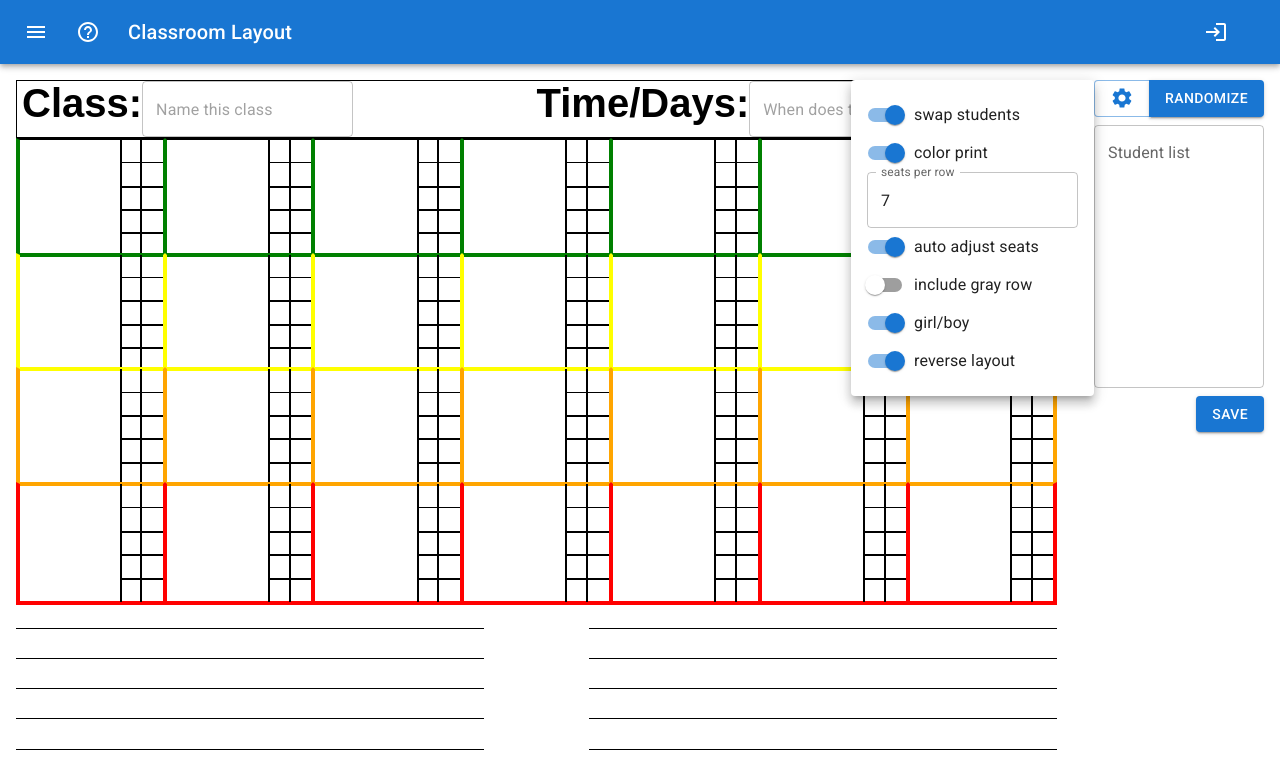
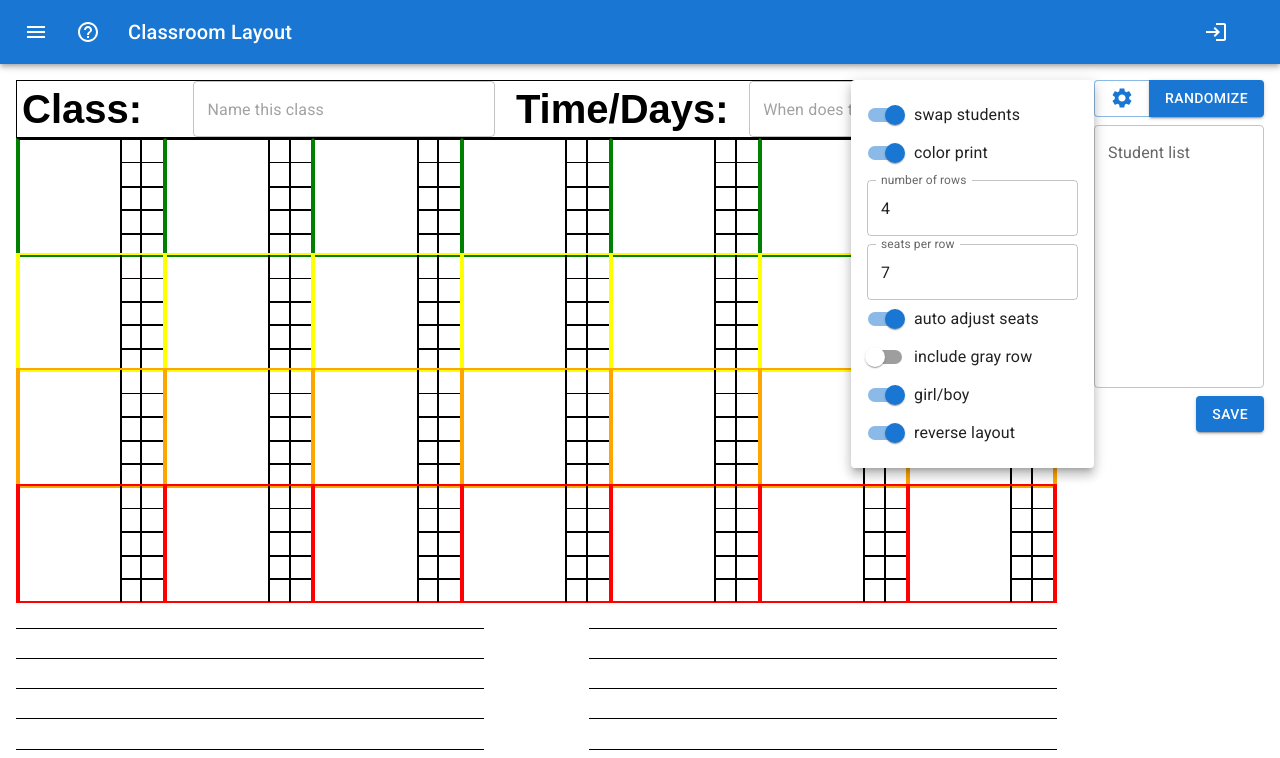
Before and after one commit to thomasoniii/class-layout, a React (Create React App) app: page / in a window 1280 px wide. Both pictures are taken after a click on the button 1122 px from the left and 98 px from the top of the page. Shown: the top 758 px of the page. Built offline with nearby package versions, Linux system fonts and the light colour scheme.

Commit message:
jimt/work towards dynamic rows

```diff
--- a/src/App.css
+++ b/src/App.css
@@ -26,6 +26,10 @@ body {
   /*  margin-top: 10px; */
 }
 
+.ui-control {
+  width: 100%;
+}
+
 @media print {
   .config {
     display: none;
@@ -33,7 +37,6 @@ body {
 
   .ui-control {
     display: none;
-    background-color: blue;
   }
 
   .print-control {
@@ -55,7 +58,7 @@ body {
 .studentGrid {
   display: grid;
   box-sizing: border-box;
-  height: 4.8in;
+  /*height: 4.8in;*/
 }
 
 .studentGrid div {
@@ -63,9 +66,6 @@ body {
 }
 
 .name {
-  /* height: 1.11in; */
-  /* min-height: 0.5in; */
-  /* max-height: 1.5in; */
   border: 0px solid black;
   grid-row-start: 1;
   grid-row-end: 6;
@@ -88,14 +88,13 @@ body {
 }
 
 .grade {
-  //height : 20px;
-  //width : 20px;
   border: 1px solid black;
 }
 
 .headerGrid {
   display: grid;
-  grid-template-columns: 1fr 1fr;
+  grid-template-columns: 1fr 2fr 1fr 2fr;
+  grid-gap: 2%;
   border: 1px solid black;
   font-size: 250%;
   text-align: left;
--- a/src/App.js
+++ b/src/App.js
@@ -48,6 +48,7 @@ const App = () => {
   const [date_time, setDateTime] = useState("");
   const [with_gutter, setWithGutter] = useState(false);
   const [auto_seats, setAutoSeats] = useState(true);
+  const [numRows, setNumRows] = useState(4);
   const [seats_per_row, setSeatsPerRow] = useState(7);
   const [min_seats_per_row, setMinSeatsPerRow] = useState(2);
   const [saved_classes, setSavedClasses] = useState([]);
@@ -79,7 +80,7 @@ const App = () => {
     if (auto_seats) {
       const students = list?.split(/\r?\n/) || [];
       setSeatsPerRow(
-        Math.max(Math.ceil(students.length / 4), min_seats_per_row)
+        Math.max(Math.ceil(students.length / numRows), min_seats_per_row)
       );
     }
 
@@ -163,11 +164,11 @@ const App = () => {
       "AUTO SEATS ? ",
       auto_seats,
       seats_per_row,
-      Math.max(Math.ceil(students.length / 4), min_seats_per_row)
+      Math.max(Math.ceil(students.length / numRows), min_seats_per_row)
     );
     if (auto_seats) {
       setSeatsPerRow(
-        Math.max(Math.ceil(students.length / 4), min_seats_per_row)
+        Math.max(Math.ceil(students.length / numRows), min_seats_per_row)
       );
     }
   };
@@ -206,7 +207,7 @@ const App = () => {
 
   let students = list.split(/\r?\n/).map((line) => line.split(/\s*;\s*/));
 
-  const numSeats = seats_per_row * 4;
+  const numSeats = seats_per_row * numRows;
   const seatsPerRow = seats_per_row;
 
   while (students.length < numSeats) {
@@ -223,8 +224,10 @@ const App = () => {
 
   const studentGridStyles = {
     gridTemplateColumns: `repeat(${
-      ((with_gutter ? 4 : 0) + numSeats) / 4
+      ((with_gutter ? numRows : 0) + numSeats) / numRows
     },1fr)`,
+
+    gridAutoRows: `${4.8 / numRows}in`,
   };
 
   return (
@@ -332,6 +335,17 @@ const App = () => {
               label="color print"
             />
           </FormGroup>
+          <FormGroup sx={{ pt: 1 }}>
+            <TextField
+              label="number of rows"
+              inputProps={{ min: 1 }}
+              variant="outlined"
+              value={numRows}
+              type="number"
+              onChange={(e) => setNumRows(e.target.value)}
+            />
+          </FormGroup>
+          <FormGroup sx={{ pt: 1 }}>
             <TextField
               label="seats per row"
               inputProps={{ min: 1 }}
@@ -340,6 +354,7 @@ const App = () => {
               type="number"
               onChange={(e) => setSeatsPerRow(e.target.value)}
             />
+          </FormGroup>
           <FormGroup>
             <FormControlLabel
               control={
@@ -391,8 +406,8 @@ const App = () => {
         <div className="App">
           <Box sx={{ p: 2 }}>
             <div className="headerGrid">
+              <div>Class:</div>
               <div>
-                Class:
                 <span className="ui-control">
                   <TextField
                     label=""
@@ -400,14 +415,15 @@ const App = () => {
                     value={class_name}
                     placeholder="Name this class"
                     onChange={(e) => setClassName(e.target.value)}
+                    fullWidth
                   />
                 </span>
                 <div style={{ fontSize: "70%" }} className="print-control">
                   {class_name}
                 </div>
               </div>
+              <div>Time/Days:</div>
               <div>
-                Time/Days:
                 <span className="ui-control">
                   <TextField
                     label=""
@@ -415,6 +431,7 @@ const App = () => {
                     placeholder="When does this class meet"
                     value={date_time}
                     onChange={(e) => setDateTime(e.target.value)}
+                    fullWidth
                   />
                 </span>
                 <div
@@ -437,6 +454,7 @@ const App = () => {
                       idx={99}
                       onMove={moveStudent}
                       classes={["gutter"]}
+                      numRows={numRows}
                     />
                   );
                 }
--- a/src/Student.js
+++ b/src/Student.js
@@ -14,6 +14,7 @@ const Student = ({
 
   populateGutter,
   color_print,
+  numRows = 4,
 }) => {
   const [{ isDragging }, dragRef] = useDrag(
     () => ({
@@ -44,30 +45,50 @@ const Student = ({
 
   let borderColor = "";
 
-  const rows = {
+  const orows = {
     one: "orange red red red",
     two: "yellow orange orange orange",
     three: "green yellow yellow yellow",
     four: "black green green green",
   };
 
+  const rows = [
+    "red",
+    "orange",
+    "yellow",
+    "green",
+    "black",
+    "blue",
+    "brown",
+    "cyan",
+    "gray",
+    "pink",
+    "magenta",
+    "maroon",
+    "navy",
+    "olive",
+    "purple",
+  ];
+
   const _classes = ["student-container", ...classes];
 
+  const studentStyles = {};
+
   if (populateGutter && idx % 7 === 0) {
-    borderColor = "gray";
   } else if (color_print) {
-    if (idx < seatsPerRow) {
-      borderColor = rows.one;
-      _classes.push("lastRow");
-    } else if (idx >= 1 * seatsPerRow && idx < 2 * seatsPerRow) {
-      borderColor = rows.two;
-    } else if (idx >= 2 * seatsPerRow && idx < 3 * seatsPerRow) {
-      borderColor = rows.three;
-    } else if (idx >= 3 * seatsPerRow) {
-      borderColor = rows.four;
+    const ridx = Math.floor(idx / seatsPerRow);
+    console.log(idx, seatsPerRow, ridx);
+    if (ridx < numRows) {
+      const rowColor = ridx >= rows.length ? "black" : rows[ridx];
+      studentStyles.borderBottomColor = rowColor;
+      studentStyles.borderLeftColor = rowColor;
+      studentStyles.borderRightColor = rowColor;
+      studentStyles.borderTopColor = ridx === numRows - 1 ? "black" : rowColor;
+    } else if (idx !== 99) {
+      studentStyles.borderColor = "black";
+    } else {
+      studentStyles.borderColor = "gray";
     }
-  } else if (idx !== 99) {
-    borderColor = "black";
   }
 
   if (idx % seatsPerRow === seatsPerRow - 1) {
@@ -86,7 +107,7 @@ const Student = ({
         backgroundColor: isOver && canDrop ? "lightgreen" : "",
       }}
     >
-      <div className="student" style={{ borderColor }}>
+      <div className="student" style={studentStyles}>
         <div className="name">{student[0]}</div>
         {[0, 1, 2, 3, 4, 5, 6, 7, 8, 9].map((g) => (
           <div className={`grade`} key={g}></div>
```
Lines whose indentation alone changed are shown as unchanged.
